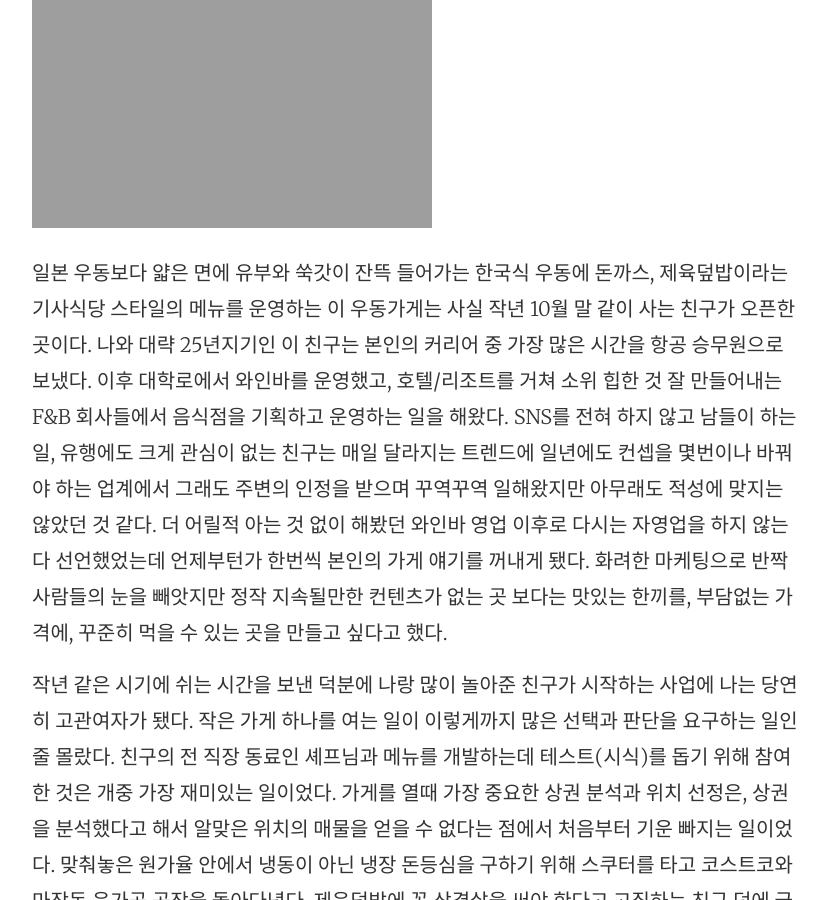
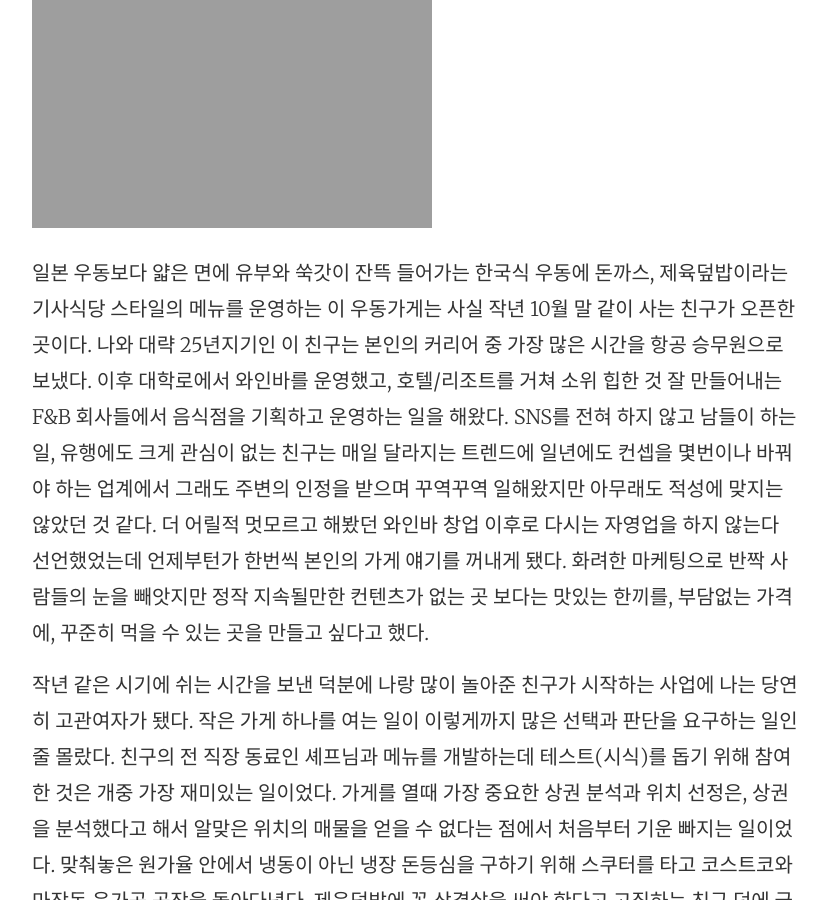
Before and after one commit to joyeon/joyeon.github.io, a Jekyll site: the page built from _posts/2026-01-22-part-time-job.md, in a window 1280 px wide and 900 px high, scrolled down 635 px. Shown: the whole window, without its empty margins (224-1051 px from the left). Built offline with Jekyll 4.4.1, drawn with Linux system fonts in a browser that asks for light colours.

Commit message:
Update restaurant description and hiring experiences
Revised the description of the friend's restaurant and the experiences involved in its establishment, including menu development and hiring challenges.

```diff
--- a/_posts/2026-01-22-part-time-job.md
+++ b/_posts/2026-01-22-part-time-job.md
@@ -9,7 +9,7 @@
 
 <img src="https://joyeon.co/assets/udon-donkatsu.jpg" style="width: 400px; max-width:100%; height:auto;">
 
-일본 우동보다 얇은 면에 유부와 쑥갓이 잔뜩 들어가는 한국식 우동에 돈까스, 제육덮밥이라는 기사식당 스타일의 메뉴를 운영하는 이 우동가게는 사실 작년 10월 말 같이 사는 친구가 오픈한 곳이다. 나와 대략 25년지기인 이 친구는 본인의 커리어 중 가장 많은 시간을 항공 승무원으로 보냈다. 이후 대학로에서 와인바를 운영했고, 호텔/리조트를 거쳐 소위 힙한 것 잘 만들어내는 F&B 회사들에서 음식점을 기획하고 운영하는 일을 해왔다. SNS를 전혀 하지 않고 남들이 하는 일, 유행에도 크게 관심이 없는 친구는 매일 달라지는 트렌드에 일년에도 컨셉을 몇번이나 바꿔야 하는 업계에서 그래도 주변의 인정을 받으며 꾸역꾸역 일해왔지만 아무래도 적성에 맞지는 않았던 것 같다. 더 어릴적 아는 것 없이 해봤던 와인바 영업 이후로 다시는 자영업을 하지 않는다 선언했었는데 언제부턴가 한번씩 본인의 가게 얘기를 꺼내게 됐다. 화려한 마케팅으로 반짝 사람들의 눈을 빼앗지만 정작 지속될만한 컨텐츠가 없는 곳 보다는 맛있는 한끼를, 부담없는 가격에, 꾸준히 먹을 수 있는 곳을 만들고 싶다고 했다.
+일본 우동보다 얇은 면에 유부와 쑥갓이 잔뜩 들어가는 한국식 우동에 돈까스, 제육덮밥이라는 기사식당 스타일의 메뉴를 운영하는 이 우동가게는 사실 작년 10월 말 같이 사는 친구가 오픈한 곳이다. 나와 대략 25년지기인 이 친구는 본인의 커리어 중 가장 많은 시간을 항공 승무원으로 보냈다. 이후 대학로에서 와인바를 운영했고, 호텔/리조트를 거쳐 소위 힙한 것 잘 만들어내는 F&B 회사들에서 음식점을 기획하고 운영하는 일을 해왔다. SNS를 전혀 하지 않고 남들이 하는 일, 유행에도 크게 관심이 없는 친구는 매일 달라지는 트렌드에 일년에도 컨셉을 몇번이나 바꿔야 하는 업계에서 그래도 주변의 인정을 받으며 꾸역꾸역 일해왔지만 아무래도 적성에 맞지는 않았던 것 같다. 더 어릴적 멋모르고 해봤던 와인바 창업 이후로 다시는 자영업을 하지 않는다 선언했었는데 언제부턴가 한번씩 본인의 가게 얘기를 꺼내게 됐다. 화려한 마케팅으로 반짝 사람들의 눈을 빼앗지만 정작 지속될만한 컨텐츠가 없는 곳 보다는 맛있는 한끼를, 부담없는 가격에, 꾸준히 먹을 수 있는 곳을 만들고 싶다고 했다.
 
 작년 같은 시기에 쉬는 시간을 보낸 덕분에 나랑 많이 놀아준 친구가 시작하는 사업에 나는 당연히 고관여자가 됐다. 작은 가게 하나를 여는 일이 이렇게까지 많은 선택과 판단을 요구하는 일인 줄 몰랐다. 친구의 전 직장 동료인 셰프님과 메뉴를 개발하는데 테스트(시식)를 돕기 위해 참여한 것은 개중 가장 재미있는 일이었다. 가게를 열때 가장 중요한 상권 분석과 위치 선정은, 상권을 분석했다고 해서 알맞은 위치의 매물을 얻을 수 없다는 점에서 처음부터 기운 빠지는 일이었다. 맞춰놓은 원가율 안에서 냉동이 아닌 냉장 돈등심을 구하기 위해 스쿠터를 타고 코스트코와 마장동 육가공 공장을 돌아다녔다. 제육덮밥에 꼭 삼겹살을 써야 한다고 고집하는 친구 덕에 국내에서 유통되는 삼겹살의 돼지 품종들과 가격대를 알게됐다. 잡내 없는 냉장 삼겹살을 찾기 위해 다양한 삼겹살을 벌크로 받아 테스트하고 남은 것은 집 냉장고에 들어가 강아지들과 함께 처리해야 했다. ㅎㅎ
 
```
